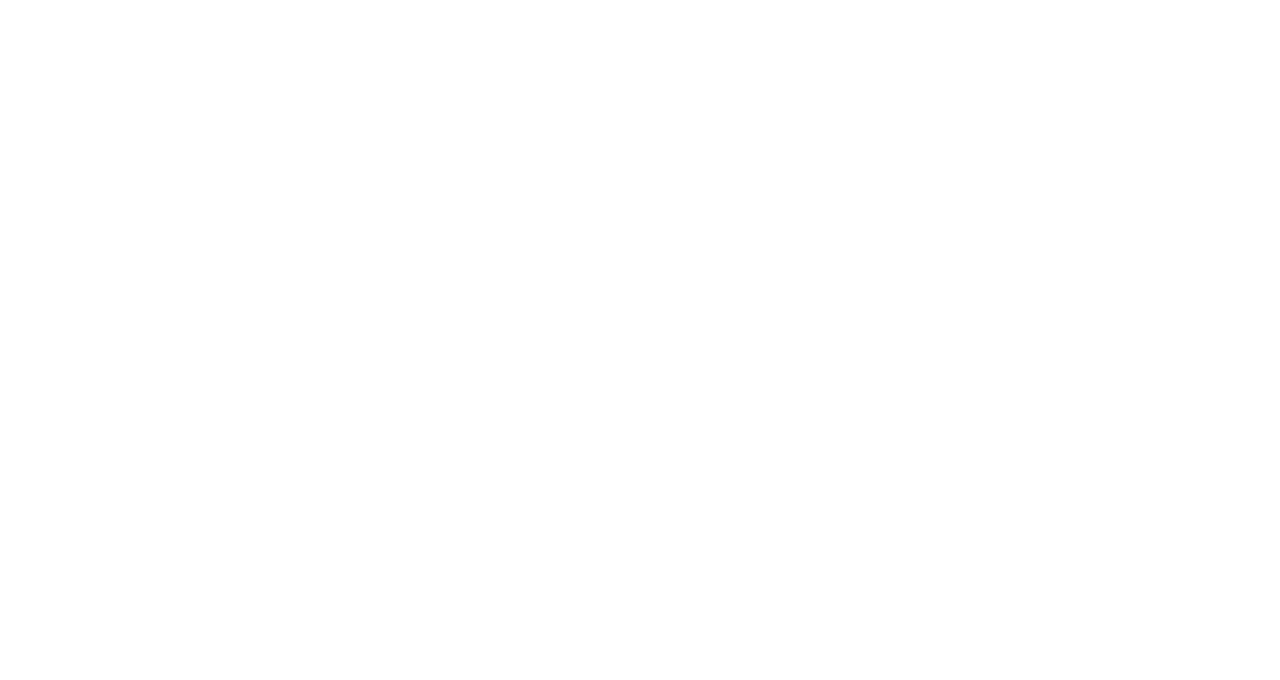
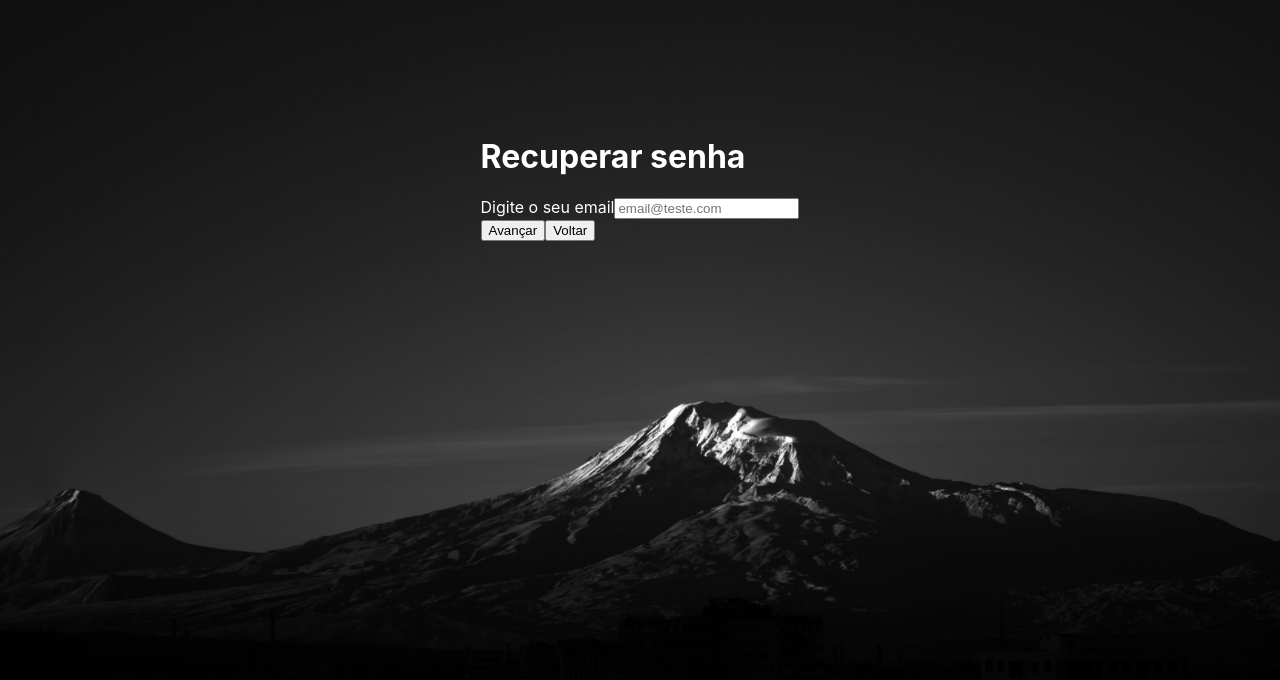
Before and after one commit to Levss30/todo-app-react-frontend, a React (Create React App) app: page /forgot-password in a window 1280 px wide. Shown: the top 680 px of the page. Built offline with nearby package versions, Linux system fonts and the light colour scheme.

Commit message:
Feat SenhaPage

```diff
--- a/src/Components/senha-page/SenhaPage.jsx
+++ b/src/Components/senha-page/SenhaPage.jsx
@@ -3,8 +3,25 @@ import './SenhaPage.css';
 
 const SenhaPage = () => {
   return (
-    <div className='senhapage'>
-
+    <div className='background'>
+        <div className='senhapage'>
+          <div className='control-wrapper'>
+            <div className='senha-wrapper'>
+              <div className='wrapper-input'>
+              <h1>Recuperar senha</h1>
+              <div className='wrapper-input-item'>
+                <label>Digite o seu email
+                  <input type="text" placeholder='email@teste.com'/>
+                </label>
+              </div>
+              <div className='wrapper-input-button'>
+              <button className='nextBtn'>Avançar</button>
+              <button className='returnBtn'>Voltar</button>
+              </div>
+              </div>
+            </div>
+          </div>
+        </div>
     </div>
   )
 }
```
